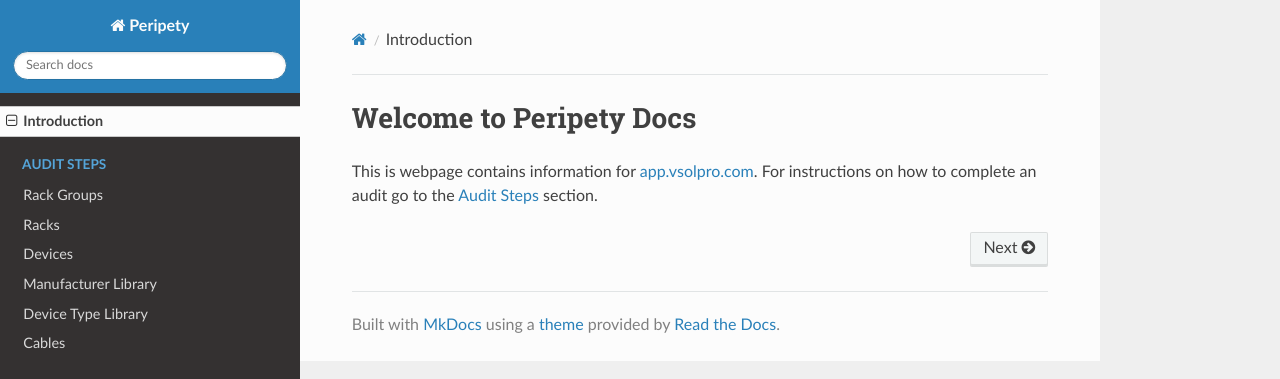
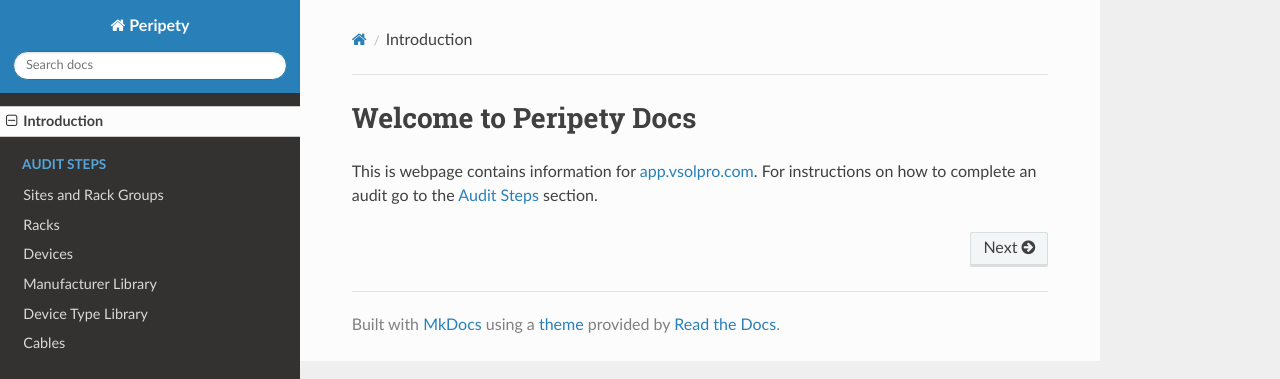
Before and after one commit to gadler01/peripety-docs, an MkDocs documentation site: the page built from docs/index.md, in a window 1280 px wide. Shown: the top 379 px of the page. Built offline with MkDocs 1.6.1, drawn with Linux system fonts in a browser that asks for light colours; nearby versions of some CDN libraries; old or Windows-style settings are respelled for this version of MkDocs.

Commit message:
Update mkdocs.yml

```diff
--- a/mkdocs.yml
+++ b/mkdocs.yml
@@ -5,7 +5,7 @@ pages:
     - Introduction: 'index.md'
 
     - Audit Steps:
-        - Rack Groups: 'audit-steps/sitegroup.md'
+        - Sites and Rack Groups: 'audit-steps/sitegroup.md'
         - Racks: 'audit-steps/racks.md'
         - Devices: 'audit-steps/devices.md'
         - Manufacturer Library: 'audit-steps/manufacturers.md'
```
